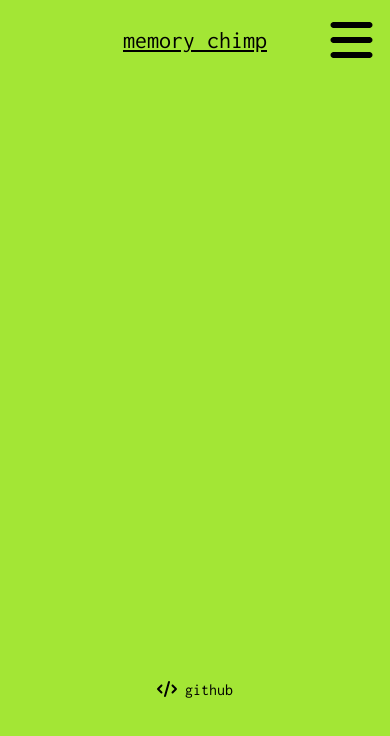
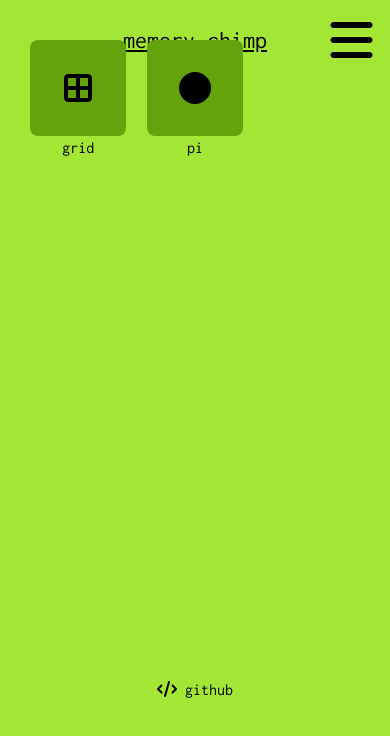
Before and after one commit to trevorwrightdev/memmory-chimp, a Next.js app: page /pi in a window 390 px wide. Shown: the top 736 px of the page. Built offline with nearby package versions, Linux system fonts and the light colour scheme.

Commit message:
added grid for mobile nav menu

```diff
--- a/components/Layout.tsx
+++ b/components/Layout.tsx
@@ -20,7 +20,7 @@ const Layout = (props: Props): JSX.Element => {
 
   return (
     <div className='w-full min-h-[730px] relative'>
-      <NavBar toggleMenu={() => setMobileMenuOpen(!mobileMenuOpen)} menuOpen={mobileMenuOpen}/>
+      <NavBar setMenu={setMobileMenuOpen} menuOpen={mobileMenuOpen}/>
       {props.children}
       <Footer />
     </div>
--- a/components/NavBar.tsx
+++ b/components/NavBar.tsx
@@ -1,9 +1,11 @@
 import { FontAwesomeIcon } from "@fortawesome/react-fontawesome"
 import { faNavicon } from "@fortawesome/free-solid-svg-icons"
 import { motion } from "framer-motion"
+import { faBorderAll } from "@fortawesome/free-solid-svg-icons"
+import { faCircle } from "@fortawesome/free-solid-svg-icons"
 
 export interface Props {
-  toggleMenu: () => void
+  setMenu: (val: boolean) => void
   menuOpen: boolean
 }
 
@@ -15,16 +17,27 @@ const NavBar = (props: Props): JSX.Element => {
         <div
           className='bg-lime-400 flex flex-row-reverse justify-center items-center p-4 w-full h-20'
         >
-            <FontAwesomeIcon onClick={props.toggleMenu} icon={faNavicon} className='cursor-pointer w-[45px] h-full'/>
+            <FontAwesomeIcon onClick={() => props.setMenu(!props.menuOpen)} icon={faNavicon} className='cursor-pointer w-[45px] h-full'/>
             <h1 className='grow text-center text-[24px] underline'>memory chimp</h1>
             <div className='w-[45px] h-full'/>
         </div>
         <motion.div
           animate={props.menuOpen ? { height: 'calc(100vh - 5rem)' } : { height: '0vh' }}
           transition={{duration: 0.25}}
-          className='bg-lime-400'
+          className='bg-lime-400 w-full grid grid-cols-3 grid-rows-3 p-5'
         >
-
+          <div className='flex flex-col justify-center items-center'>
+            <div className='bg-lime-600 w-24 rounded-lg aspect-square grid place-items-center'>
+              <FontAwesomeIcon className='text-[32px]' icon={faBorderAll} />
+            </div>
+            <h1>grid</h1>
+          </div>
+          <div className='flex flex-col justify-center items-center'>
+            <div className='bg-lime-600 w-24 rounded-lg aspect-square grid place-items-center'>
+              <FontAwesomeIcon className='text-[32px]' icon={faCircle} />
+            </div>
+            <h1>pi</h1>
+          </div>
         </motion.div>
       </div>
       <div className='h-20'/>
```
